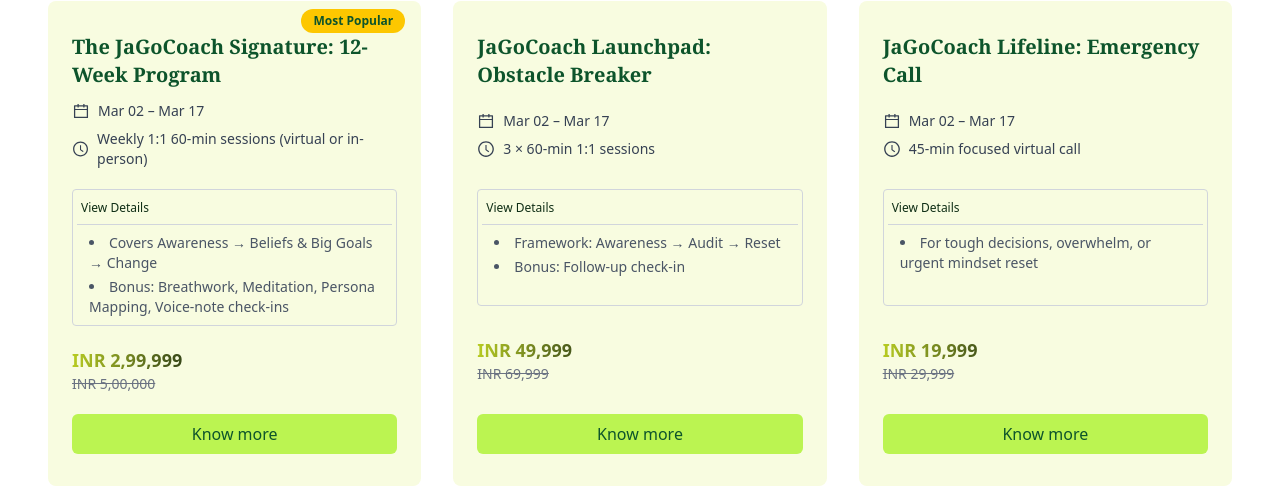
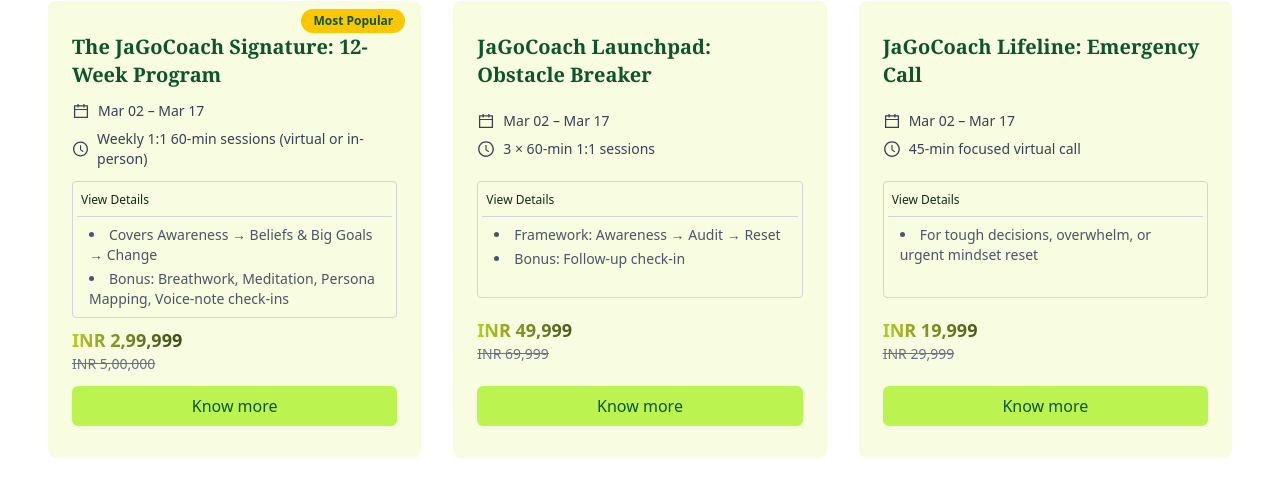
Before and after one commit to purandubey1011/jago-frontend, a React (Vite) app: page /pricing in a window 1280 px wide. Shown: the part 855-1359 px from the top of the page. Built offline with nearby package versions, Linux system fonts and the light colour scheme.

Commit message:
some more changes

```diff
--- a/src/components/Pricing/Coaching.jsx
+++ b/src/components/Pricing/Coaching.jsx
@@ -9,7 +9,10 @@
     id: 1,
     title: "The JaGoCoach Signature: 12-Week Program",
     subtitle: "Weekly 1:1 60-min sessions (virtual or in-person)",
-    details: [ "Covers Awareness → Beliefs & Big Goals → Change", "Bonus: Breathwork, Meditation, Persona Mapping, Voice-note check-ins"],
+    details: [
+      "Covers Awareness → Beliefs & Big Goals → Change",
+      "Bonus: Breathwork, Meditation, Persona Mapping, Voice-note check-ins",
+    ],
     price: "INR 2,99,999",
     oldPrice: "INR 5,00,000",
     note: "Payment Plan: 3 × $1,200",
@@ -19,7 +22,10 @@
     id: 2,
     title: "JaGoCoach Launchpad: Obstacle Breaker",
     subtitle: "3 × 60-min 1:1 sessions",
-    details: ["Framework: Awareness → Audit → Reset", "Bonus: Follow-up check-in"],
+    details: [
+      "Framework: Awareness → Audit → Reset",
+      "Bonus: Follow-up check-in",
+    ],
     price: "INR 49,999",
     oldPrice: "INR 69,999",
     note: "Includes: 3 sessions + bonus check-in",
@@ -28,8 +34,8 @@
   {
     id: 3,
     title: "JaGoCoach Lifeline: Emergency Call",
-    subtitle:"45-min focused virtual call",
-    details: [ "For tough decisions, overwhelm, or urgent mindset reset"],
+    subtitle: "45-min focused virtual call",
+    details: ["For tough decisions, overwhelm, or urgent mindset reset"],
     price: "INR 19,999",
     oldPrice: "INR 29,999",
     note: "Quick access, fast turnaround",
@@ -79,7 +85,9 @@
             )}
 
             {/* Title */}
-            <h3 className="text-xl font-bold text-green-900 font-serif min-h-[7vh]">{item.title}</h3>
+            <h3 className="text-xl font-bold text-green-900 font-serif min-h-[7vh]">
+              {item.title}
+            </h3>
 
             {/* Subtitle */}
             <div className="mt-3 space-y-2">
@@ -94,7 +102,7 @@
             </div>
 
             {/* View Details */}
-            <div className="mt-5 border border-gray-300 rounded p-1 ">
+            <div className="mt-3 border border-gray-300 rounded p-1 ">
               <button className="w-full text-left  px-1 py-1 rounded text-xs font-medium hover:bg-white/70 transition">
                 View Details
               </button>
@@ -107,18 +115,20 @@
             </div>
 
             {/* Price */}
-            <div className="mt-5">
+            <div className="mt-2">
               <p className="text-lg font-bold bg-gradient-to-r from-[#b8cc21] via-[#061309] to-green-400 bg-clip-text text-transparent">
-  {item.price}
-</p>
+                {item.price}
+              </p>
 
-              <p className="text-sm text-gray-500 line-through">{item.oldPrice}</p>
+              <p className="text-sm text-gray-500 line-through">
+                {item.oldPrice}
+              </p>
               {/* <p className="text-xs text-gray-600">{item.note}</p> */}
             </div>
 
             {/* CTA Button */}
             <motion.button
-              className="mt-5 w-full bg-lime-300 text-green-900 font-medium py-2 rounded-md hover:bg-lime-400 transition"
+              className="mt-3 w-full bg-lime-300 text-green-900 font-medium py-2 rounded-md hover:bg-lime-400 transition"
               onClick={() => {
                 setSelectedPackage(item);
                 setIsModalOpen(true);
@@ -155,7 +165,9 @@
                 {selectedPackage.title}
               </h3>
 
-              <p className="text-sm text-gray-600 mb-4">{selectedPackage.subtitle}</p>
+              <p className="text-sm text-gray-600 mb-4">
+                {selectedPackage.subtitle}
+              </p>
 
               <ul className="list-disc list-inside text-sm text-gray-600 mb-4">
                 {selectedPackage.details.map((d, idx) => (
@@ -163,11 +175,15 @@
                 ))}
               </ul>
 
-              <p className="text-lg font-bold text-green-800">{selectedPackage.price}</p>
+              <p className="text-lg font-bold text-green-800">
+                {selectedPackage.price}
+              </p>
               <p className="text-sm text-gray-500 line-through">
                 {selectedPackage.oldPrice}
               </p>
-              <p className="text-xs text-gray-600 mb-4">{selectedPackage.note}</p>
+              <p className="text-xs text-gray-600 mb-4">
+                {selectedPackage.note}
+              </p>
 
               <motion.button
                 type="button"
```
